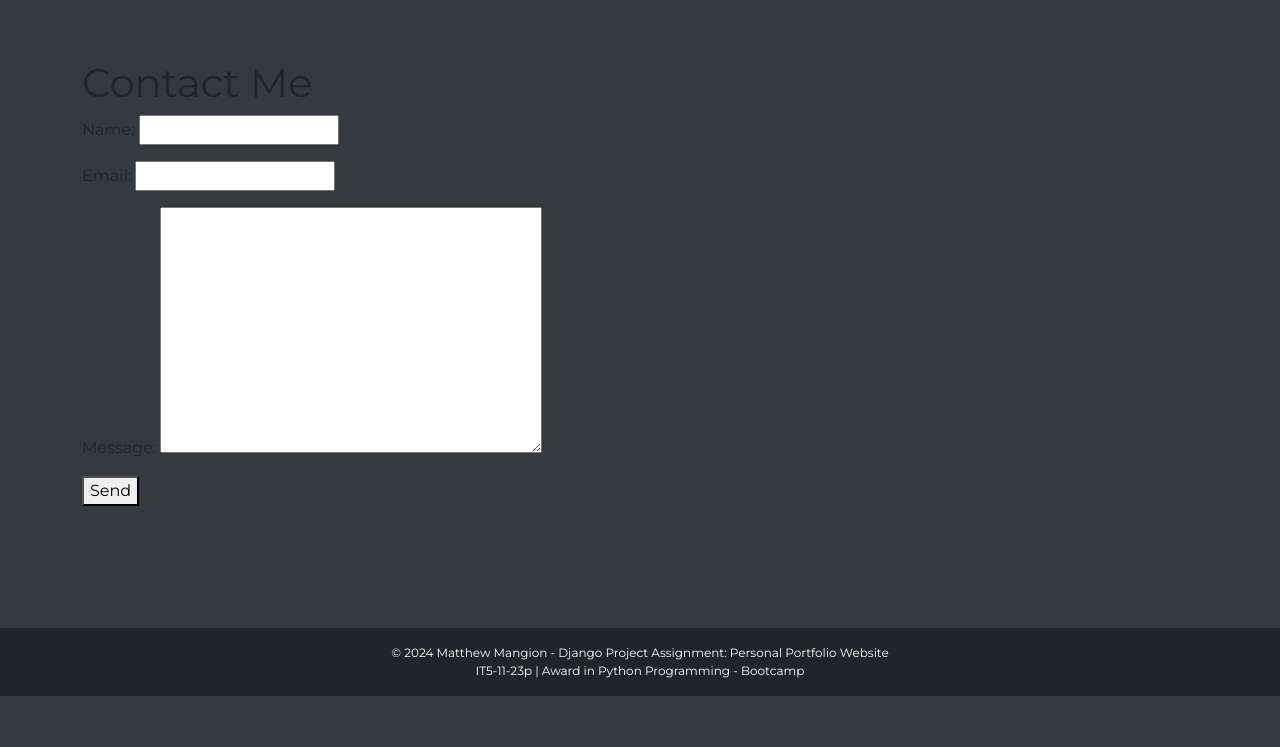
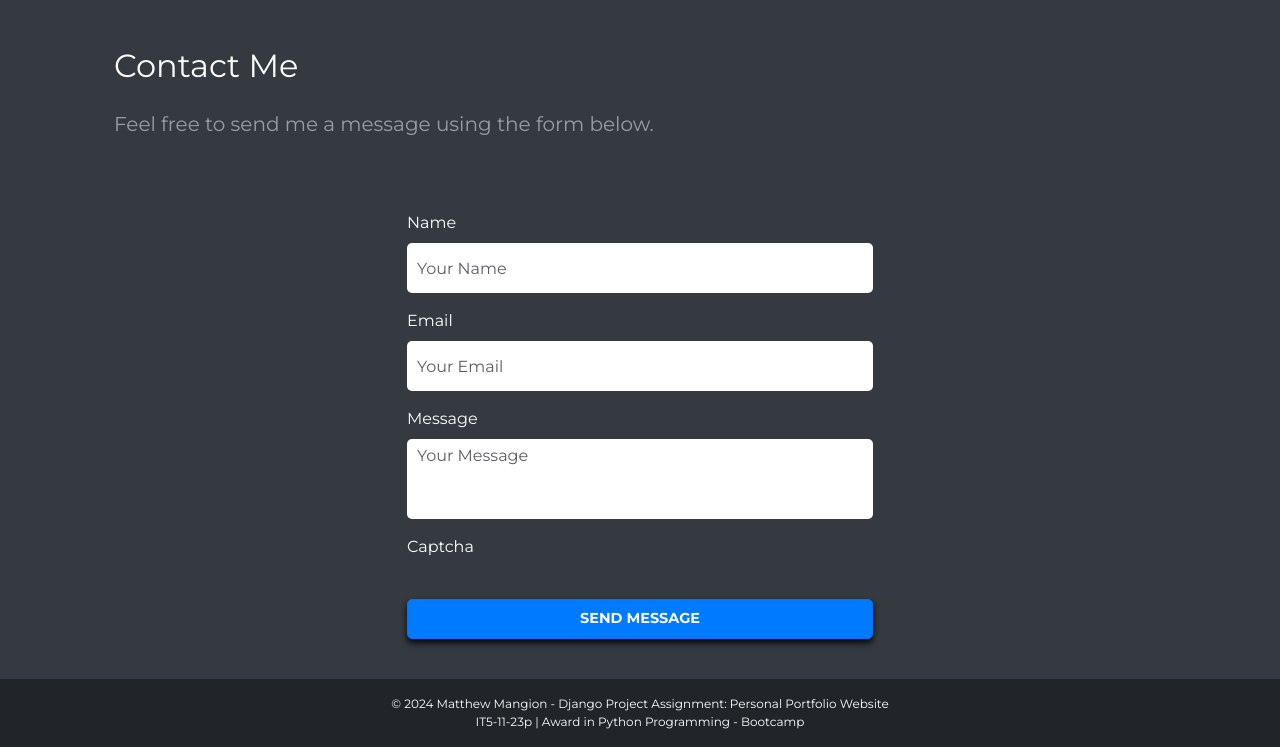
Before and after one commit to mattmang/personal_portfolio_website, a Django app: page /contact/ in a window 1280 px wide. Shown: the part 104-851 px from the top of the page. Before the commit the page ends 800 px from the top, so only its background shows below. Run offline with Django 5.2, Linux system fonts and the light colour scheme.

Commit message:
Contact Form styling

```diff
--- a/portfolio_project/portfolio/forms.py
+++ b/portfolio_project/portfolio/forms.py
@@ -1,8 +1,16 @@
 from django import forms
 from .models import Contact
+from captcha.fields import CaptchaField
 
 
 class ContactForm(forms.ModelForm):
+    captcha = CaptchaField()
+
     class Meta:
         model = Contact
-        fields = ['name', 'email', 'message']
+        fields = ['name', 'email', 'message', 'captcha']
+        widgets = {
+            'name': forms.TextInput(attrs={'class': 'form-control', 'placeholder': 'Your Name'}),
+            'email': forms.EmailInput(attrs={'class': 'form-control', 'placeholder': 'Your Email'}),
+            'message': forms.Textarea(attrs={'class': 'form-control', 'placeholder': 'Your Message'}),
+        }
--- a/portfolio_project/portfolio/models.py
+++ b/portfolio_project/portfolio/models.py
@@ -44,4 +44,4 @@
     date_sent = models.DateTimeField(auto_now_add=True)
 
     def __str__(self):
-        return f"{self.name} - {self.email}"
+        return f"Message from {self.name} - {self.email}"
--- a/portfolio_project/portfolio/static/css/styles.css
+++ b/portfolio_project/portfolio/static/css/styles.css
@@ -27,7 +27,7 @@
 /* Footer Styles */
 footer {
     background-color: #343a40;
-    color: #ffffff; /* White text */
+    color: #ffffff;     /* White text */
     text-align: center;
     padding: 10px 0;
     position: relative;
@@ -143,7 +143,7 @@
 
 /* Custom style for specific cards */
 .custom-card {
-    background-color: rgb(113, 113, 113);
+    background-color: #717171;
     color: white;
     border: none;
     border-radius: 25px;
@@ -218,3 +218,71 @@
 .pagination-container .btn {
     margin: 0 5px;          /* Ensures consistent spacing between buttons */
 }
+
+/* ----------------- Contact Form Styling ----------------- */
+.custom-form {
+    max-width: 100%;        /* Ensures responsiveness */
+    width: 100%;            /* Fills its parent container */
+    max-height: 100%;
+    height: 60%;
+    font-size: 1.0rem;      /* Reduce font size */
+}
+
+.custom-form-bg-color {
+    background-color: #343a40;  /* Custom background color */
+    color: white;               /* Ensure text color contrasts well */
+
+}
+
+.custom-form input,
+.custom-form textarea {
+    padding: 5px 10px;      /* Reduce input field height */
+    font-size: 1.0rem;      /* Adjust font size */
+    height: 50px;           /* Set specific input height */
+    border-radius: 5px;
+    border: none;
+}
+
+.custom-form textarea {
+    height: 80px;           /* Reduce height for textarea */
+    resize: none;           /* Disable manual resizing */
+}
+
+.custom-form {
+    padding: 20px;          /* Reduced padding around the form */
+}
+
+.custom-form .btn {
+    font-weight: bold;
+    font-size: 0.9rem;
+    background-color: #007bff;  /* Bootstrap primary color */
+    color: #fff;
+    padding: 8px 15px;
+    text-transform: uppercase;
+    border-radius: 5px;
+    transition: all 0.3s ease;
+    box-shadow: 0 4px 6px rgba(0, 0, 0, 0.9);
+}
+
+.custom-form .btn:hover {
+    background-color: #0056b3;      /* Darker blue on hover */
+    transform: scale(1.05);             /* Slight zoom effect */
+}
+
+.custom-form .captcha {
+    font-size: 1.0rem;          /* Enlarge the CAPTCHA font */
+    font-weight: bold;          /* Make it bold for better visibility */
+    color: #ffffff;         /* White text for dark backgrounds */
+    letter-spacing: 2px;        /* Add spacing between characters */
+}
+
+.custom-form .captcha img {
+    width: 50px;                /* Ensure the CAPTCHA image scales well */
+    height: 200px;               /* Enlarge the image if needed */
+    margin-bottom: 10px;        /* Add space below the image */
+}
+
+.custom-form .captcha input {
+    font-size: 1rem;            /* Adjust input field font size */
+    padding: 8px;               /* Add padding for better usability */
+}
--- a/portfolio_project/portfolio/templates/portfolio/contact.html
+++ b/portfolio_project/portfolio/templates/portfolio/contact.html
@@ -1,10 +1,44 @@
 {% extends 'portfolio/base.html' %}
 
+{{ form.captcha }}
 {% block content %}
-<h1>Contact Me</h1>
-<form method="POST">
-    {% csrf_token %}
-    {{ form.as_p }}
-    <button type="submit">Send</button>
-</form>
+<div class="custom-form">
+    <div class="container py-5 text center">
+        <h2 class="mb-4 text-white">Contact Me</h2>
+        <p class="lead text-white-50 mb-4">Feel free to send me a message using the form below.</p>
+        <br>
+
+        <div class="row justify-content-center">
+            <div class="col-lg-6 col-md-8">
+                <form method="post" novalidate class="custom-form-bg-color p-4 rounded custom-form">
+                    {% csrf_token %}
+                    {{ form.non_field_errors }}
+
+                    <!-- Render the form fields -->
+                    {% for field in form %}
+                    <div class="mb-3">
+                        <label for="{{ field.id_for_label }}" class="form-label text-white">{{ field.label }}</label>
+                        {{ field }}
+                        {{ field.errors }}
+                    </div>
+                    {% endfor %}
+
+                    <!-- Button -->
+                    <button type="submit" class="btn btn-primary btn-lg w-100 mt-3">Send Message</button>
+                </form>
+
+                <!-- Display messages -->
+                {% if messages %}
+                <div class="mt-4">
+                    {% for message in messages %}
+                    <div class="alert-{{ message.tags }}">
+                        {{ message }}
+                    </div>
+                    {% endfor %}
+                </div>
+                {% endif %}
+            </div>
+        </div>
+    </div>
+</div>
 {% endblock %}
--- a/portfolio_project/portfolio/urls.py
+++ b/portfolio_project/portfolio/urls.py
@@ -7,5 +7,4 @@
     path('blog/', views.blog_list, name='blog_list'),
     path('post/<int:id>/', views.blog_post_detail, name='blog_post_detail'),
     path('contact/', views.contact, name='contact'),
-    path('contact-success', views.contact_success, name='contact_success'),
 ]
--- a/portfolio_project/portfolio/views.py
+++ b/portfolio_project/portfolio/views.py
@@ -1,6 +1,8 @@
 from django.shortcuts import render, redirect, get_object_or_404
 from django.core.paginator import Paginator, EmptyPage, PageNotAnInteger
 from django.db.models import Q
+from django.core.mail import send_mail
+from django.contrib import messages
 from rest_framework import viewsets
 from rest_framework.permissions import IsAuthenticatedOrReadOnly, AllowAny
 from .models import Homepage, Project, BlogPost, Contact
@@ -82,11 +84,20 @@
     if request.method == 'POST':
         form = ContactForm(request.POST)
         if form.is_valid():
-            form.save()
-            return redirect('contact_success')
+            form.save()     # Save the submission to the database
+
+            # Send an email notification
+            send_mail(
+                subject=f"New Contact Form Submission from {form.cleaned_data['name']}",
+                message=form.cleaned_data['message'],
+                from_email=form.cleaned_data['email'],
+                recipient_list=['matthew.mangion85@gmail.com'],  # Replace with your email
+            )
+
+            # Display success message
+            messages.success(request, 'Thank you for your message! I will get back to you soon.')
+            return redirect('portfolio/contact.html')  # Replace 'contact' with the name of your contact URL pattern
     else:
         form = ContactForm()
+
     return render(request, 'portfolio/contact.html', {'form': form})
-
-def contact_success(request):
-    return render(request, 'portfolio/contact_success.html')
--- a/portfolio_project/portfolio_project/urls.py
+++ b/portfolio_project/portfolio_project/urls.py
@@ -27,9 +27,10 @@
 
 
 urlpatterns = [
-    path('admin/', admin.site.urls),        # Admin site
-    path('', include('portfolio.urls')),    # App-level URL configuration
-    path('api/', include(router.urls)),     # # This will automatically generate the following API endpoints:
+    path('admin/', admin.site.urls),            # Admin site
+    path('', include('portfolio.urls')),        # App-level URL configuration
+    path('captcha/', include('captcha.urls')),  # Contact Form Captcha
+    path('api/', include(router.urls)),         # This will automatically generate the following API endpoints:
 ]
                                             # GET /api/blogposts/ - List all blog posts
                                             # POST /api/blogposts/ - Create a new blog post
```
Also changed, not shown: portfolio_project/portfolio_project/settings.py (+8 -0 lines), portfolio_project/portfolio/migrations/0002_homepage_alter_project_link.py (added).
